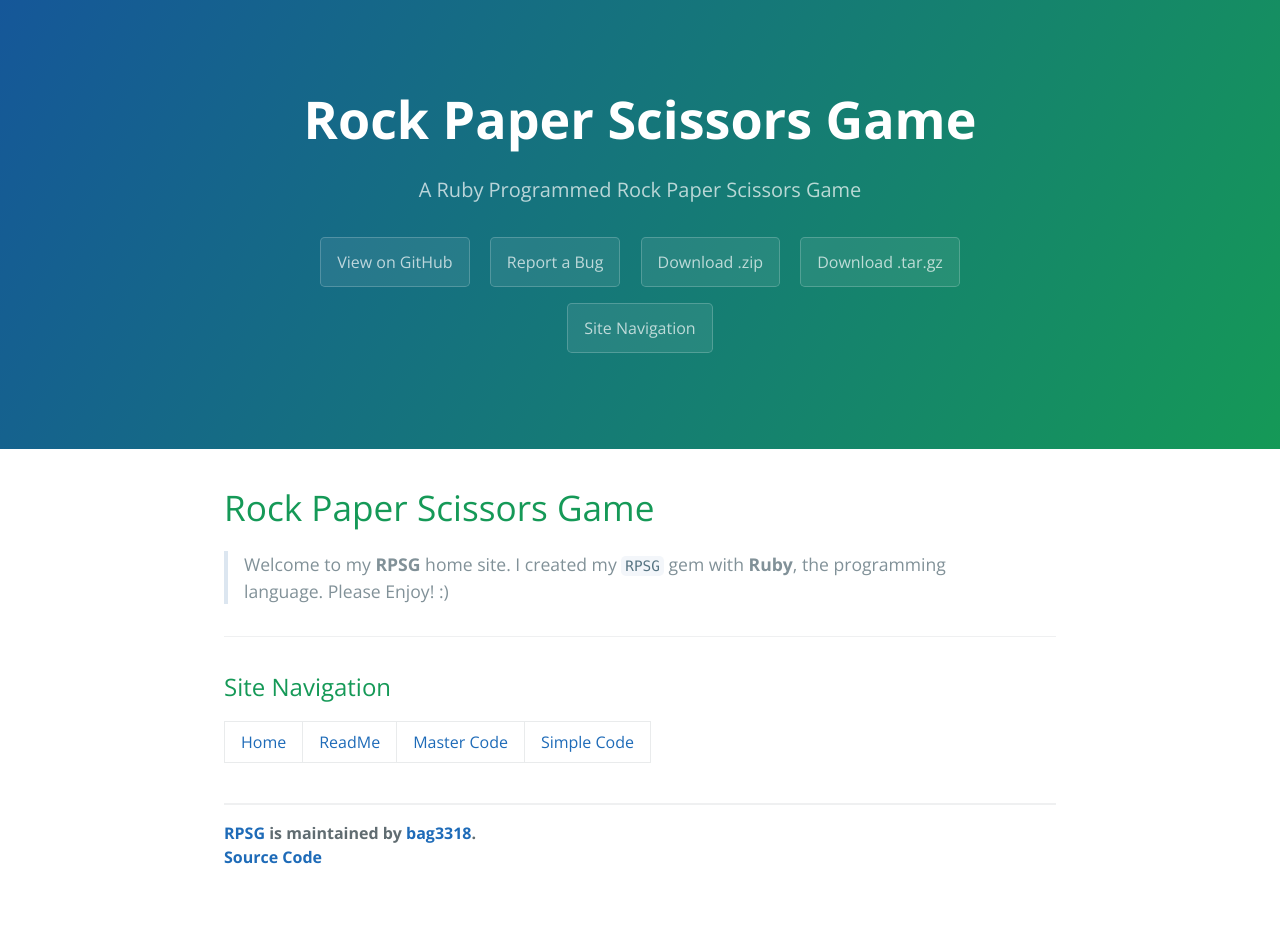
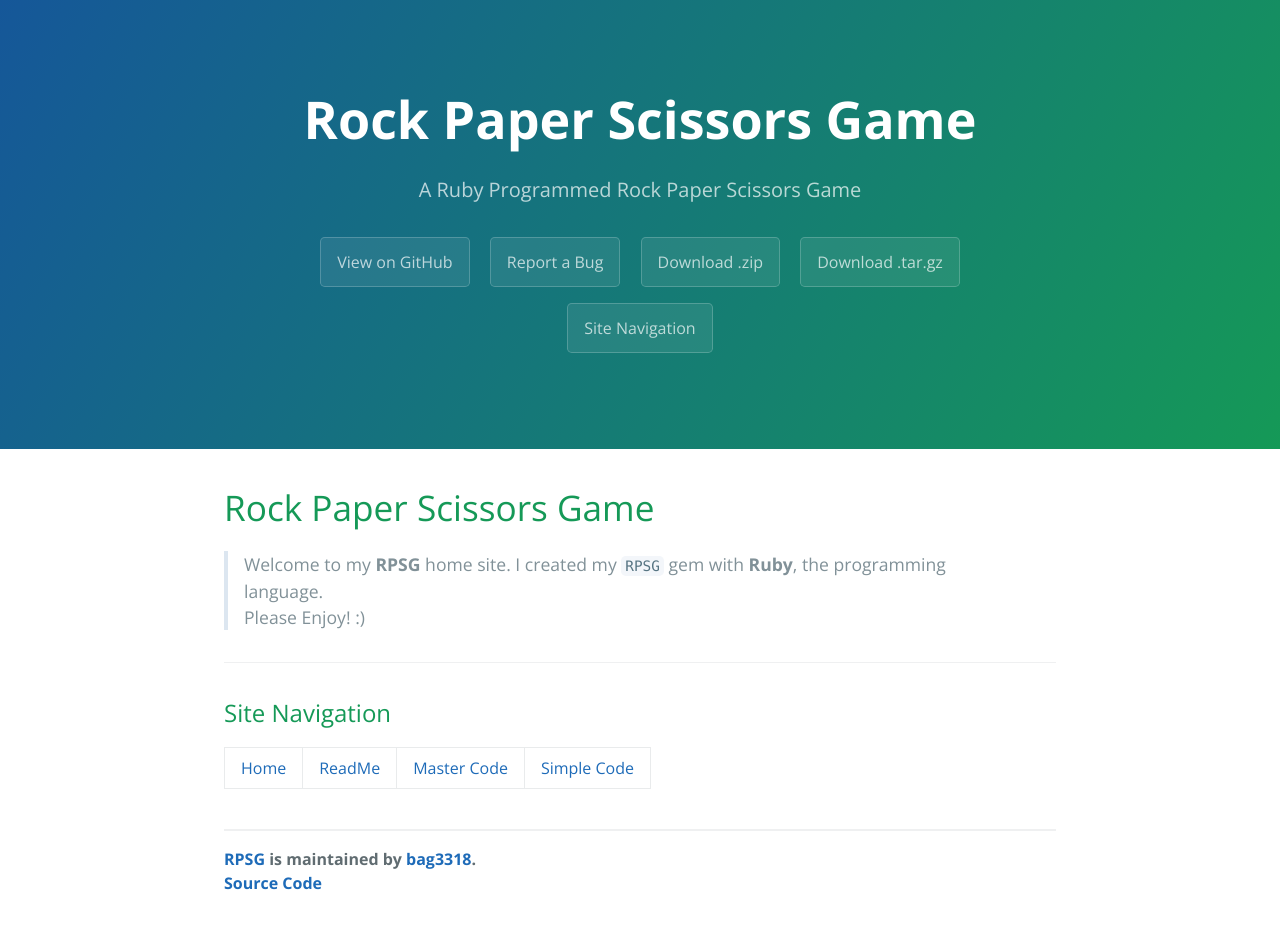
Before and after one commit to bag3318/RPSG, a Jekyll site: the page built from docs/index.md, in a window 1280 px wide. Built offline with Jekyll 4.4.1, drawn with Linux system fonts in a browser that asks for light colours; before the commit the page ends 901 px from its top, so only the background shows below that.

Commit message:
update breaks

```diff
--- a/docs/index.md
+++ b/docs/index.md
@@ -6,5 +6,5 @@
 
 # Rock Paper Scissors Game
 
-> Welcome to my **RPSG** home site. I created my `RPSG` gem with __Ruby__, the programming language.
+> Welcome to my **RPSG** home site. I created my `RPSG` gem with __Ruby__, the programming language.<br/>
 > Please Enjoy! :)
```
Also changed, not shown: 4 other files.
